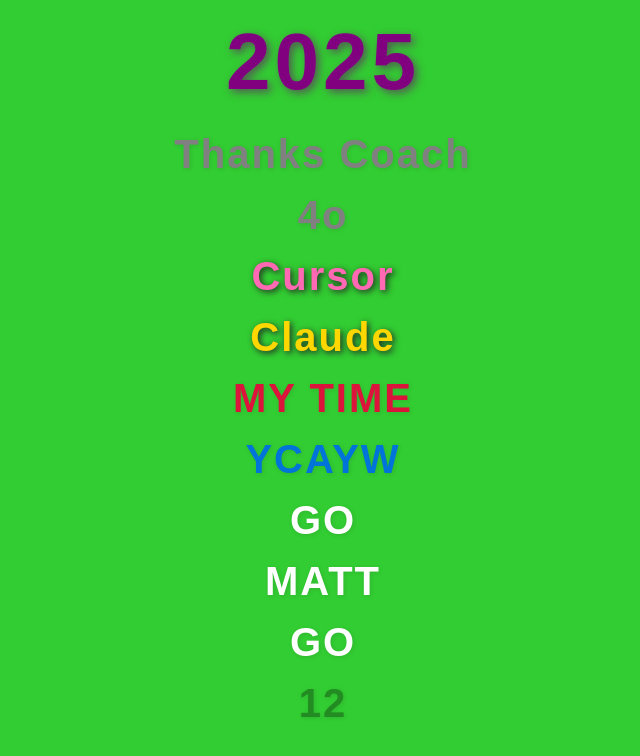
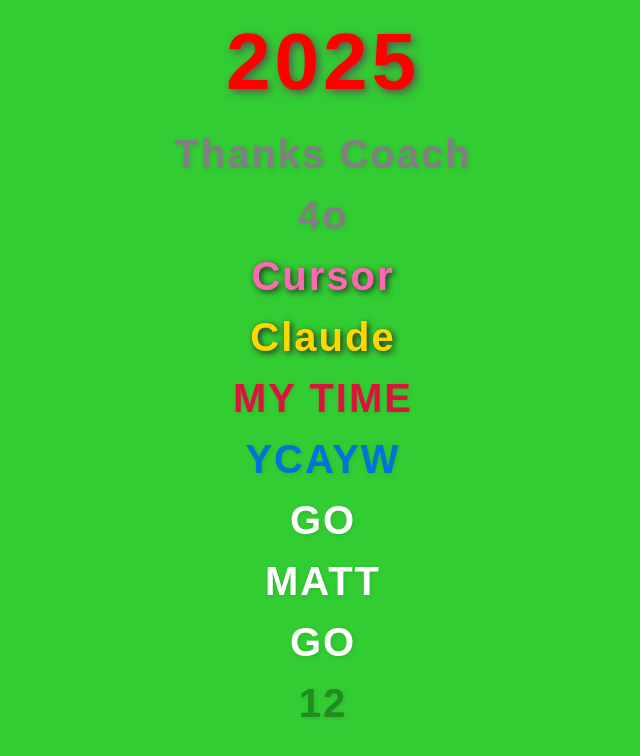
Before and after one commit to Matty6362/pubtest, a plain HTML site: page index.html in a window 1280 px wide. Shown: the whole page, without its empty margins (317-957 px from the left). Drawn offline with Linux system fonts and the light colour scheme.

Commit message:
2025 red

```diff
--- a/index.html
+++ b/index.html
@@ -25,7 +25,7 @@
   </style>
 </head>
 <body>
-  <h1 style="color: purple; font-size: 5em; text-shadow: 3px 3px 8px #555;">2025</h1>
+  <h1 style="color: red; font-size: 5em; text-shadow: 3px 3px 8px #555;">2025</h1>
   <h1 style="color: #808080;">Thanks Coach</h1>
   <h1 style="color: #808080;">4o</h1>
   <h1 style="color: #ff69b4; text-shadow: 2px 2px 6px #222;">Cursor</h1>
```
